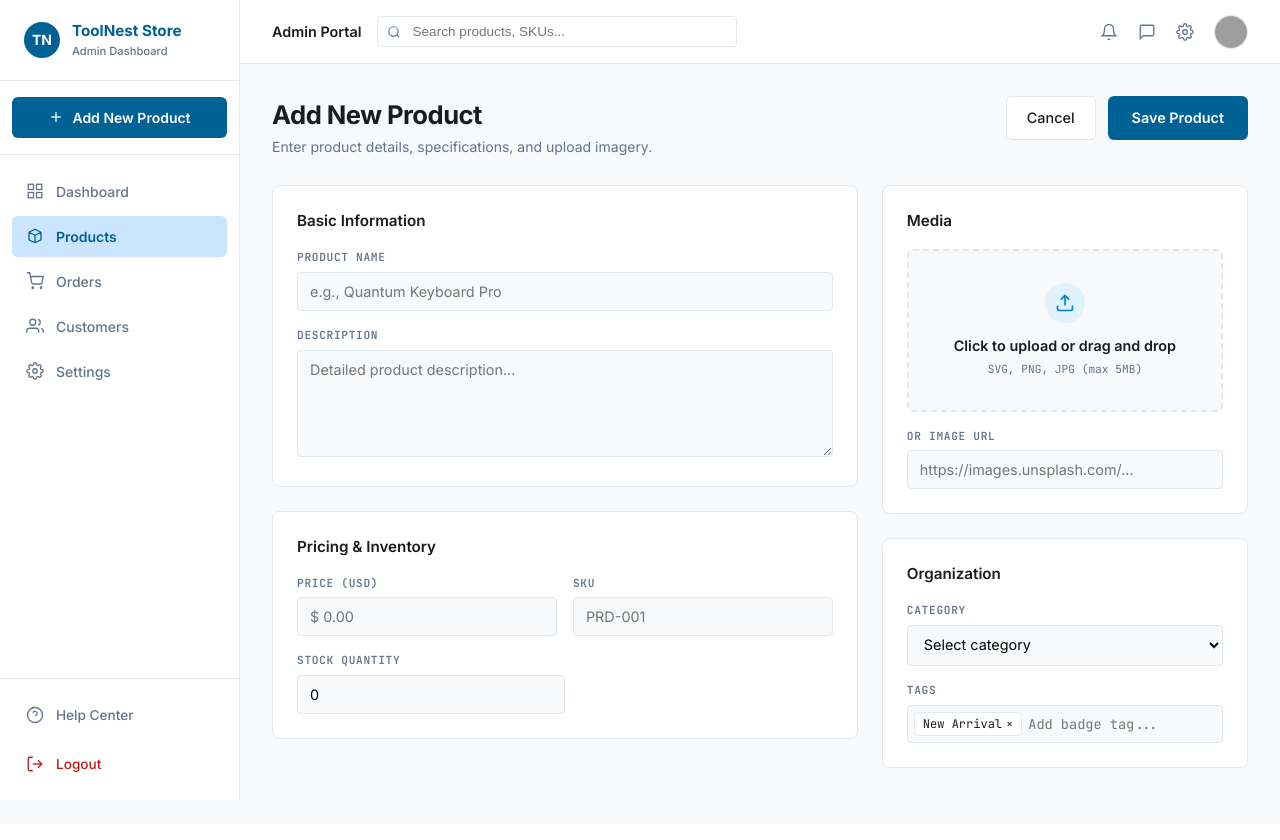
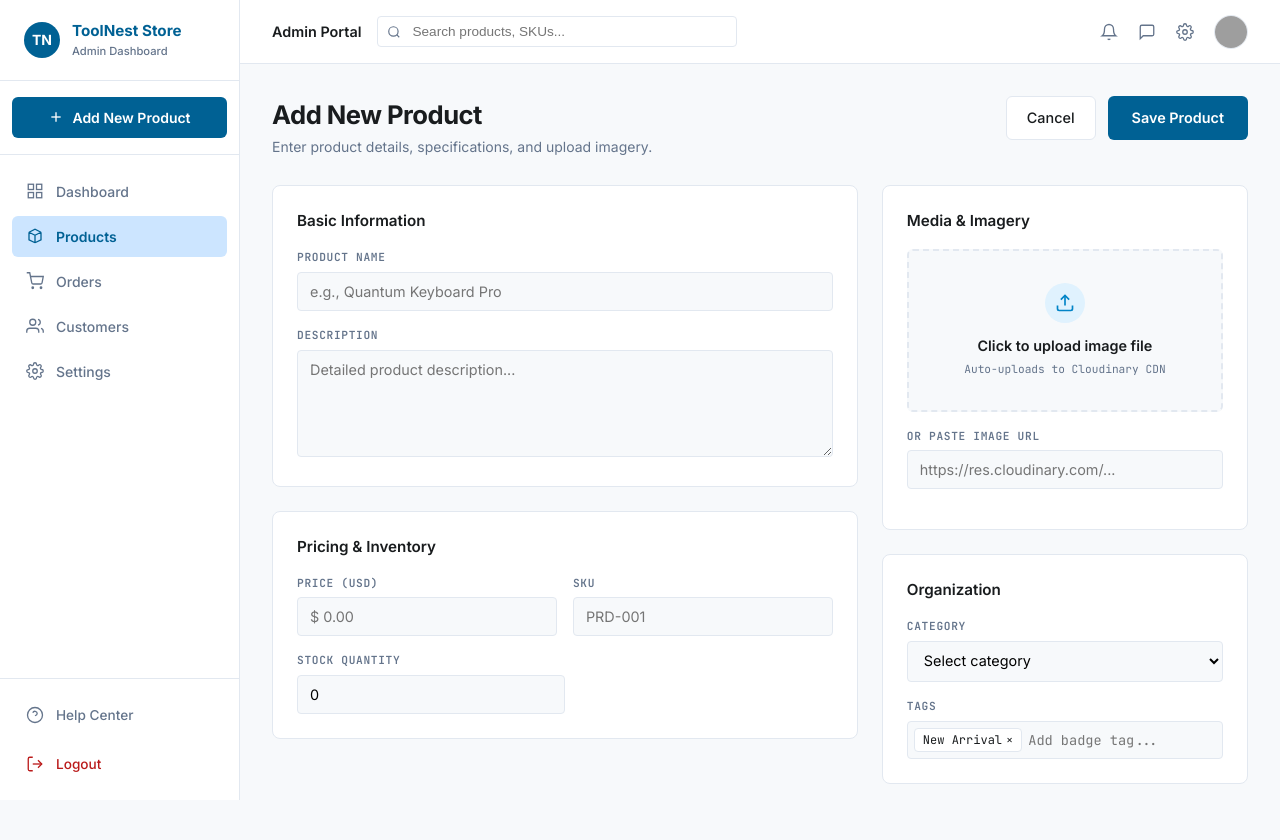
Before and after one commit to rehmanghani2/E-commerce-Store, a Django app: page /admin-dashboard/products/add/ in a window 1280 px wide. Before the commit the page ends 800 px from the top, so only its background shows below. Run offline with Django 5.2, Linux system fonts and the light colour scheme; the visitor is signed in with stand-in values (Sample User, id 1); data that the repository does not hold is empty; grey boxes are pictures that could not be loaded.

Commit message:
instead of static we will use url for images

```diff
--- a/requirements.txt
+++ b/requirements.txt
@@ -4,3 +4,4 @@ whitenoise==6.6.0
 dj-database-url==2.1.0
 psycopg2-binary==2.9.9
 python-dotenv==1.0.1
+cloudinary>=1.41.0
--- a/store/templates/store/admin_product_add.html
+++ b/store/templates/store/admin_product_add.html
@@ -219,17 +219,24 @@ button{font-family:var(--font-sans);cursor:pointer;border:none;background:none}
         <!-- RIGHT COLUMN -->
         <div>
           <div class="card">
-            <div class="card-title">Media</div>
-            <div class="dropzone" onclick="document.getElementById('imageUrl').focus()">
+            <div class="card-title">Media & Imagery</div>
+            <div class="dropzone" id="dropzoneBox" onclick="document.getElementById('imageFileInput').click()">
               <div class="dropzone-icon">
                 <svg viewBox="0 0 24 24"><path d="M21 15v4a2 2 0 01-2 2H5a2 2 0 01-2-2v-4"/><polyline points="17 8 12 3 7 8"/><line x1="12" y1="3" x2="12" y2="15"/></svg>
               </div>
-              <div class="dropzone-text">Click to upload or drag and drop</div>
-              <div class="dropzone-sub">SVG, PNG, JPG (max 5MB)</div>
+              <div class="dropzone-text" id="dropzoneStatus">Click to upload image file</div>
+              <div class="dropzone-sub">Auto-uploads to Cloudinary CDN</div>
             </div>
+            <input type="file" id="imageFileInput" style="display:none" accept="image/*" onchange="handleFileUpload(this)">
+
             <div class="form-group" style="margin-top:16px">
-              <label class="form-label">OR IMAGE URL</label>
-              <input class="form-control" type="url" id="imageUrl" placeholder="https://images.unsplash.com/...">
+              <label class="form-label">OR PASTE IMAGE URL</label>
+              <input class="form-control" type="url" id="imageUrl" placeholder="https://res.cloudinary.com/..." oninput="updateImagePreview(this.value)">
+            </div>
+
+            <div id="imagePreviewWrapper" style="display:none;margin-top:16px;text-align:center;background:var(--surface);padding:12px;border-radius:.375rem;border:1px solid var(--border)">
+              <label class="form-label" style="text-align:left;display:block;margin-bottom:8px">LIVE IMAGE PREVIEW</label>
+              <img id="imagePreview" src="" alt="Preview" style="max-width:100%;max-height:160px;border-radius:.25rem;object-fit:cover">
             </div>
           </div>
 
@@ -262,6 +269,47 @@ button{font-family:var(--font-sans);cursor:pointer;border:none;background:none}
 
 <script>
 function getCookie(n){let v=null;document.cookie.split(';').forEach(c=>{c=c.trim();if(c.startsWith(n+'='))v=decodeURIComponent(c.slice(n.length+1))});return v}
+
+function updateImagePreview(url){
+  const wrapper=document.getElementById('imagePreviewWrapper');
+  const img=document.getElementById('imagePreview');
+  if(url && url.trim().length > 5){
+    img.src=url.trim();
+    wrapper.style.display='block';
+  }else{
+    wrapper.style.display='none';
+  }
+}
+
+async function handleFileUpload(input){
+  if(!input.files || !input.files[0]) return;
+  const file = input.files[0];
+  const status = document.getElementById('dropzoneStatus');
+  status.textContent = 'Uploading to Cloudinary...';
+
+  const formData = new FormData();
+  formData.append('image_file', file);
+
+  try {
+    const res = await fetch('/api/admin/upload-image/', {
+      method: 'POST',
+      headers: { 'X-CSRFToken': getCookie('csrftoken') },
+      body: formData
+    });
+    const data = await res.json();
+    if(data.success && data.url){
+      document.getElementById('imageUrl').value = data.url;
+      updateImagePreview(data.url);
+      status.textContent = '✅ Image uploaded successfully!';
+    } else {
+      alert('Failed to upload image: ' + (data.error || 'Unknown error'));
+      status.textContent = 'Click to upload image file';
+    }
+  } catch(err) {
+    alert('Error uploading file to Cloudinary.');
+    status.textContent = 'Click to upload image file';
+  }
+}
 
 async function saveProduct(e){
   e.preventDefault();
--- a/store/urls.py
+++ b/store/urls.py
@@ -24,6 +24,7 @@ urlpatterns = [
     path('api/products/<int:pk>/', views.api_product_detail, name='api_product_detail'),
     path('api/admin/products/add/', views.api_admin_product_add, name='api_admin_product_add'),
     path('api/admin/products/<int:pk>/delete/', views.api_admin_product_delete, name='api_admin_product_delete'),
+    path('api/admin/upload-image/', views.api_admin_upload_image, name='api_admin_upload_image'),
     path('api/order/place/', views.api_place_order, name='api_place_order'),
     path('api/auth/register/', views.api_register, name='api_register'),
     path('api/auth/login/', views.api_login, name='api_login'),
--- a/store/views.py
+++ b/store/views.py
@@ -434,6 +434,42 @@ def api_admin_product_delete(request, pk):
         return JsonResponse({'error': str(e)}, status=400)
 
 
+def api_admin_upload_image(request):
+    if request.method != 'POST':
+        return JsonResponse({'error': 'POST method required'}, status=405)
+    try:
+        image_file = request.FILES.get('image_file')
+        if not image_file:
+            return JsonResponse({'error': 'No image file provided'}, status=400)
+
+        cloudinary_url = os.environ.get('CLOUDINARY_URL', '')
+        cloud_name = os.environ.get('CLOUDINARY_CLOUD_NAME', '')
+
+        if cloudinary_url or cloud_name:
+            import cloudinary
+            import cloudinary.uploader
+            if cloudinary_url:
+                cloudinary.config(cloudinary_url=cloudinary_url)
+            else:
+                cloudinary.config(
+                    cloud_name=cloud_name,
+                    api_key=os.environ.get('CLOUDINARY_API_KEY', ''),
+                    api_secret=os.environ.get('CLOUDINARY_API_SECRET', ''),
+                    secure=True
+                )
+            upload_result = cloudinary.uploader.upload(image_file, folder="toolnest_products")
+            url = upload_result.get('secure_url') or upload_result.get('url')
+            return JsonResponse({'success': True, 'url': url})
+        else:
+            import base64
+            encoded = base64.b64encode(image_file.read()).decode('utf-8')
+            mime_type = image_file.content_type or 'image/jpeg'
+            data_url = f"data:{mime_type};base64,{encoded}"
+            return JsonResponse({'success': True, 'url': data_url})
+    except Exception as e:
+        return JsonResponse({'error': str(e)}, status=400)
+
+
 def api_user_status(request):
     if request.user.is_authenticated:
         return JsonResponse({'is_authenticated': True, **_user_to_dict(request.user)})
```
